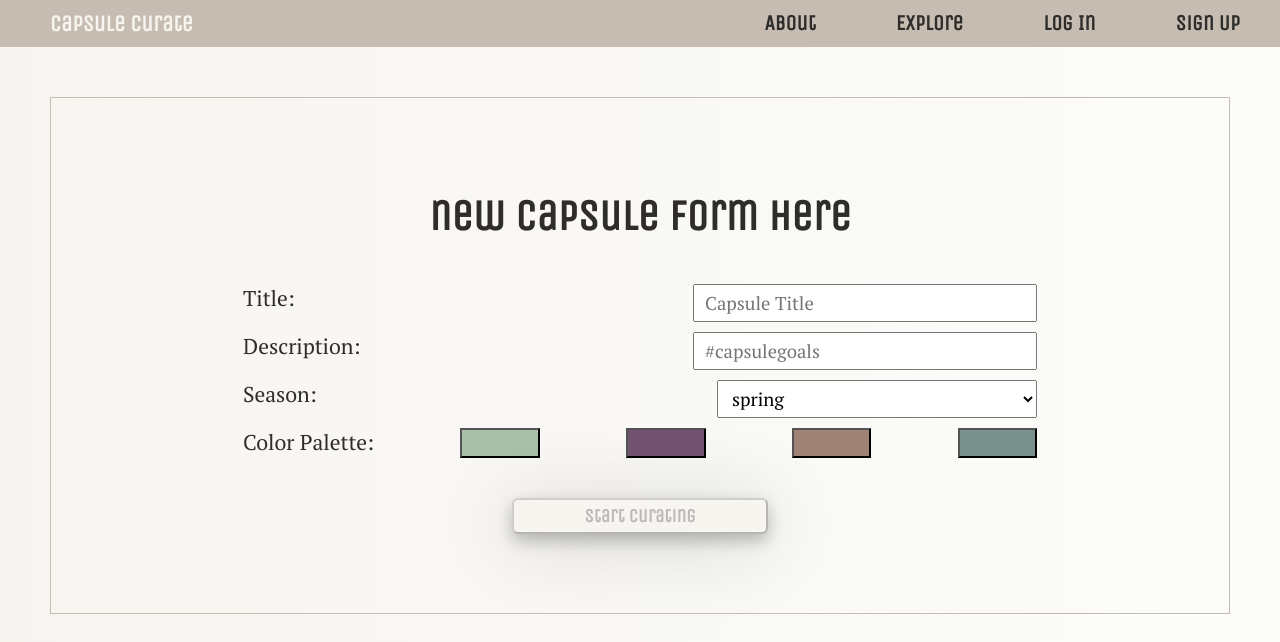
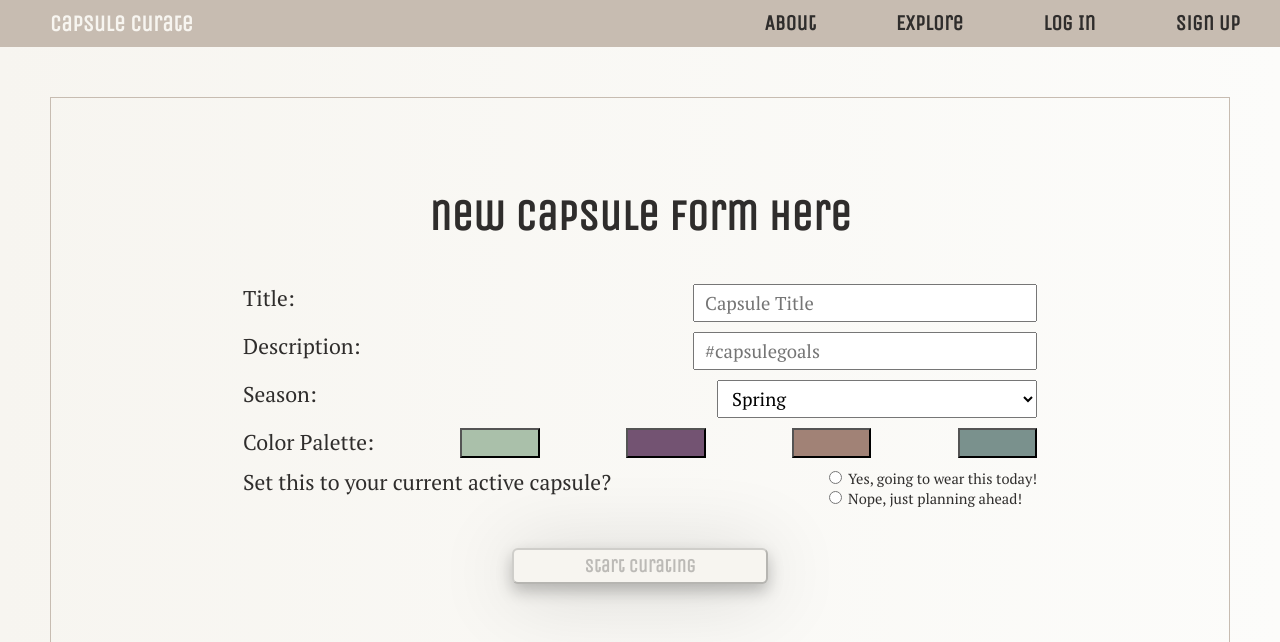
Before and after one commit to kargo-k/capsule-curate-client, a React (Create React App) app: page /new in a window 1280 px wide. Shown: the top 642 px of the page. Built offline with nearby package versions, Linux system fonts and the light colour scheme; a web font is replaced by a local one.

Commit message:
new capsule form done on frontend. need to wire it up

```diff
--- a/src/actions/index.js
+++ b/src/actions/index.js
@@ -107,6 +107,12 @@ export const fetchCapsules = () => {
   }
 }
 
+export const createCapsule = payload => {
+  return (dispatch, getState) => {
+    // fetch(API + '')
+  }
+}
+
 export const setCapsules = payload => {
   return { type: SET_CAPSULES, payload }
 }
--- a/src/components/NewCapsule.js
+++ b/src/components/NewCapsule.js
@@ -5,10 +5,7 @@ import jscolor from '../js/jscolor.js';
 class NewCapsule extends React.Component {
 
   state = {
-    title: "",
-    description: "",
-    season: null,
-    isActive: false
+    title: ""
   }
 
   handleChange = e => {
@@ -17,15 +14,10 @@ class NewCapsule extends React.Component {
 
   handleSubmit = e => {
     e.preventDefault()
-    console.log(e.target.color2.style["background-color"])
-  }
-  add = (e) => {
-    // let newColor = document.createElement('input')
-    // FIXME: this does not dynamically create a new color picker
-    // let picker = new jscolor(newColor)
-    // picker.fromHSV(360 / 100, 100, 100)
-    //http://jscolor.com/examples/
-    // document.getElementById('color-boxes').appendChild(newColor)
+    let colors = e.target.color1.style["background-color"] + ", " + e.target.color2.style["background-color"] + ", " + e.target.color3.style["background-color"] + ", " + e.target.color4.style["background-color"]
+    console.log(colors)
+    console.log(e.target.isActive.value)
+
   }
 
   render() {
@@ -47,12 +39,11 @@ class NewCapsule extends React.Component {
             type='text'
             name='description'
             placeholder='#capsulegoals'
-            value={this.state.description}
-            onChange={this.handleChange} />
+          />
         </label>
 
         <label>Season:
-          <select value={this.state.value} onChange={this.handleChange}>
+          <select>
             {SEASONS.map(s =>
               <option value={s} name='season' key={s}>{s}</option>
             )}
@@ -75,6 +66,14 @@ class NewCapsule extends React.Component {
 
         </label>
 
+        <label className='radio-buttons'>
+          Set this to your current active capsule?
+
+          <span className='radio text'><input name='isActive' type='radio' value={true} className='radio' /> Yes, going to wear this today!
+          <br />
+            <input name='isActive' type='radio' value={false} className='radio text' /> Nope, just planning ahead!</span>
+        </label>
+
         <label className='single top'><input
           name="submit"
           className='btn'
@@ -83,7 +82,7 @@ class NewCapsule extends React.Component {
           disabled={!(this.state.title)}
         /></label>
 
-      </form>
+      </form >
     )
   }
 }
--- a/src/scss/forms.scss
+++ b/src/scss/forms.scss
@@ -22,6 +22,14 @@ form {
     margin: 5px 0px;
     display: flex;
     justify-content: space-between;
+    text-align: left;
+  }
+  span.radio {
+    font-size: calc(12px + 0.2vw);
+    input {
+      width: auto;
+      display: inline;
+    }
   }
   label.single {
     justify-content: center;
@@ -65,4 +73,7 @@ form {
     width: 10%;
     height: 30px;
   }
+  select {
+    text-transform: capitalize;
+  }
 }
```
